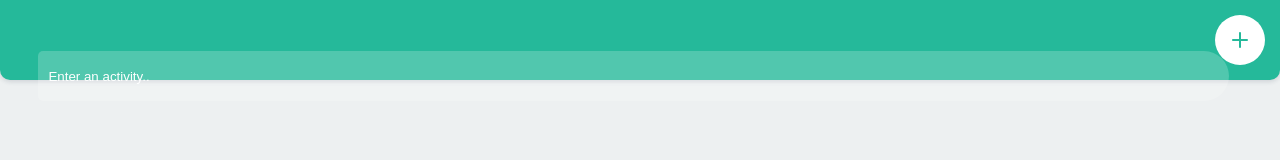
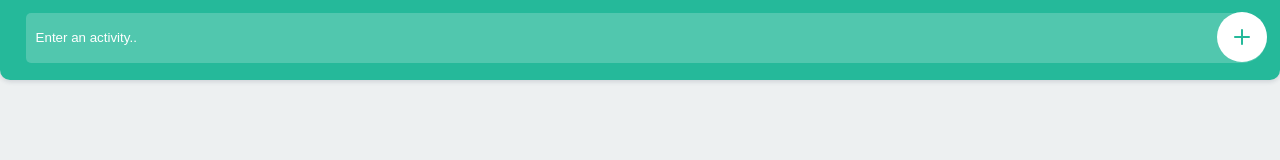
Before and after one commit to UmangBasuthkar/Todo_App, a plain HTML site: page index.html in a window 1280 px wide. Drawn offline with Linux system fonts and the light colour scheme.

Commit message:
Add files via upload

```diff
--- a/style.css
+++ b/style.css
@@ -22,9 +22,9 @@ header{
 }
 
 header input{
-    margin-top: 4%;
-    margin-left: 3%;
-    width: 93%;
+    margin-top: 1%;
+    margin-left: 2%;
+    width: 97%;
     height: 50px;
     float: left;
     text-indent: 10px;
@@ -47,8 +47,8 @@ header button{
     width: 50px;
     height: 50px;
     position: absolute;
-    top: 15px;
-    right: 15px;
+    top: 12px;
+    right: 13px;
     z-index: 2;
     border-radius: 25px;
     background: #fff;
```
